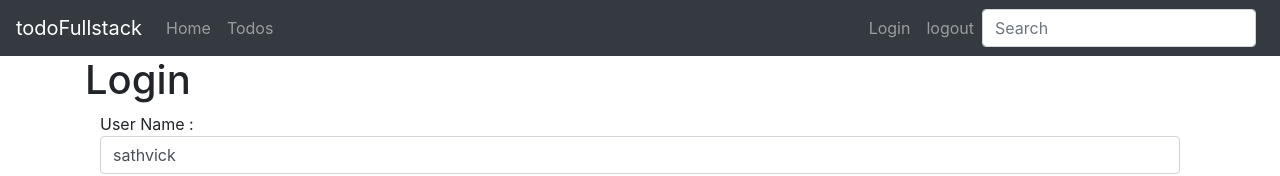
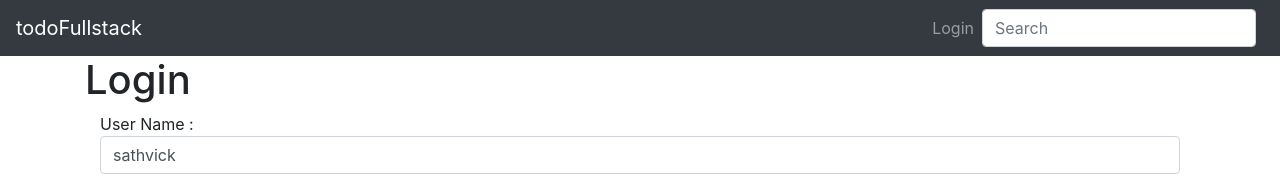
Before and after one commit to SathvickRG/FullStackApp, an Angular app: page / in a window 1280 px wide. Shown: the top 176 px of the page. Built offline with nearby package versions, Linux system fonts and the light colour scheme.

Commit message:
code to features enabled due to login

```diff
--- a/src/app/login/login.component.ts
+++ b/src/app/login/login.component.ts
@@ -18,7 +18,7 @@ export class LoginComponent implements OnInit {
   //Router
   //Dependency Injection
   constructor(private router: Router,
-  private HardcodedAuthenticationService: HardcodedAuthenticationService)
+  private hardcodedAuthenticationService: HardcodedAuthenticationService)
   { }
 
 
@@ -30,7 +30,7 @@ export class LoginComponent implements OnInit {
         // invalid credential check
   // if(this.username==="sathvick" && this.password==="dummy")
 
-  if(this.HardcodedAuthenticationService.authenticate(this.username,this.password))
+  if(this.hardcodedAuthenticationService.authenticate(this.username,this.password))
     {
       //redirect to welcome page
       this.router.navigate(['welcome', this.username]) //route to specific page
--- a/src/app/menu/menu.component.html
+++ b/src/app/menu/menu.component.html
@@ -5,14 +5,14 @@
         <div><a href="http://www.todoFullstack.com" class="navbar-brand">todoFullstack</a></div>
 
         <ul class = "navbar-nav">
-            <li><a routerLink="/welcome/sathvick" class="nav-link">Home</a> </li>
-            <li><a routerLink="/todos" class="nav-link">Todos</a> </li>
+            <li><a *ngIf ="hardcodedAuthenticationService.isUserLoggedIn()" routerLink="/welcome/sathvick" class="nav-link">Home</a> </li>
+            <li><a *ngIf ="hardcodedAuthenticationService.isUserLoggedIn()" routerLink="/todos" class="nav-link">Todos</a> </li>
         </ul>
         <!-- to make login and logiut appear at the end -->
         <!-- Using login and logout defined in app-routing -->
         <ul class = "navbar-nav navbar-collapse justify-content-end">
-            <li><a routerLink="/login" class="nav-link">Login</a> </li>
-            <li><a routerLink="/logout" class="nav-link">logout</a> </li>
+            <li><a *ngIf ="!hardcodedAuthenticationService.isUserLoggedIn()" routerLink="/login" class="nav-link">Login</a> </li>
+            <li><a *ngIf ="hardcodedAuthenticationService.isUserLoggedIn()" routerLink="/logout" class="nav-link">logout</a> </li>
         </ul>
 
         <!-- Search form -->
--- a/src/app/menu/menu.component.ts
+++ b/src/app/menu/menu.component.ts
@@ -8,9 +8,11 @@ import { HardcodedAuthenticationService } from '../service/hardcoded-authenticat
 })
 export class MenuComponent implements OnInit {
 
-  constructor(public HardcodedAuthenticationService: HardcodedAuthenticationService) { }
+   isUserLoggedIn: boolean = false;
+  constructor(public hardcodedAuthenticationService: HardcodedAuthenticationService) { }
 
   ngOnInit(): void {
+   this.isUserLoggedIn = this.hardcodedAuthenticationService.isUserLoggedIn();
   }
 
 }
--- a/src/app/service/hardcoded-authentication.service.ts
+++ b/src/app/service/hardcoded-authentication.service.ts
@@ -11,15 +11,16 @@ export class HardcodedAuthenticationService {
 //method to authneticate login username and password
   authenticate(username:string, password:string)
     {
-      console.log('before ' + this.isUserLoggedIn());
+      // console.log('before ' + this.isUserLoggedIn());
     if(username === "sathvick" && password === 'dummy')
     {
       sessionStorage.setItem('authenticateUser', username);
-      console.log('after ' + this.isUserLoggedIn());
+      // console.log('after ' + this.isUserLoggedIn());
       return true;
     }
     return false;
   }
+
   isUserLoggedIn()
   {
     let user = sessionStorage.getItem('authenticateUser')
```
